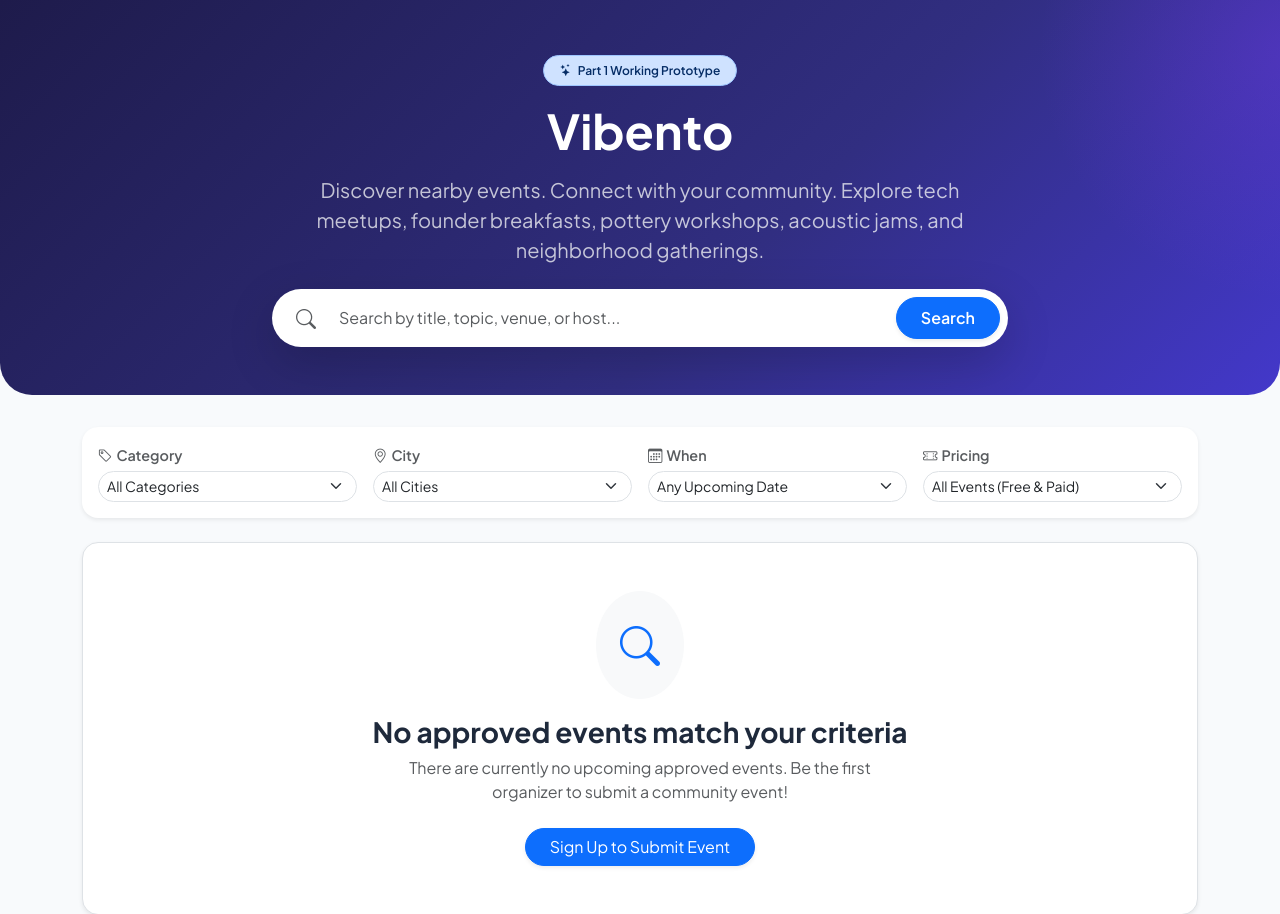
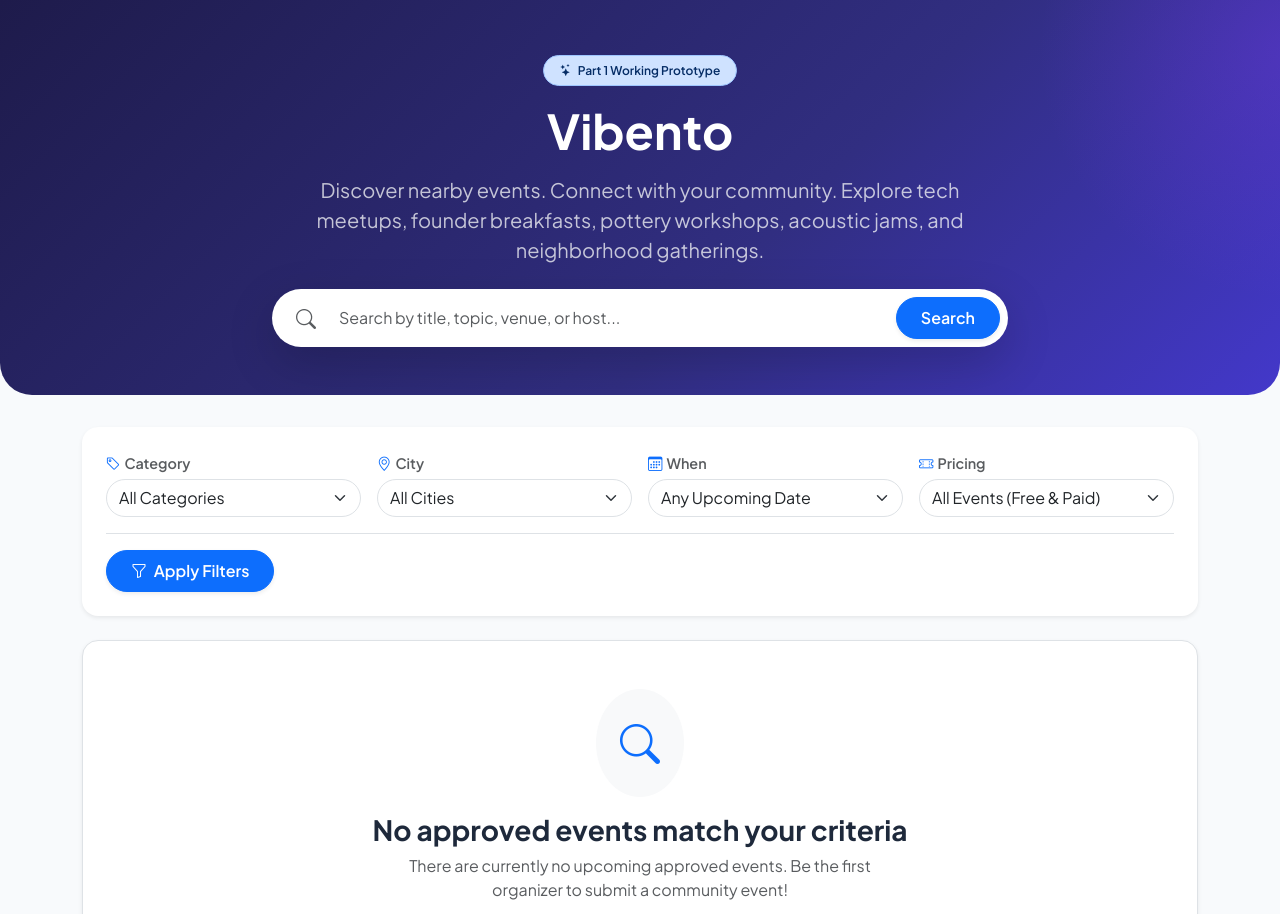
Before and after one commit to itsLUNEXA/LOOPHOLES-SHIVAM, a Django app: page / in a window 1280 px wide. Shown: the part 80-994 px from the top of the page. Run offline with Django 5.2, Linux system fonts and the light colour scheme; data that the repository does not hold is empty.

Commit message:
Fix filter bar dropdowns, elevation, and card click behavior

```diff
--- a/events/views.py
+++ b/events/views.py
@@ -67,21 +67,41 @@ def event_list(request):
     # Date range filters
     today = timezone.localdate()
     if date_range == 'today':
-        events = events.filter(start_datetime__date=today)
+        events = events.filter(
+            start_datetime__date__lte=today,
+            end_datetime__date__gte=today
+        )
     elif date_range == 'tomorrow':
-        events = events.filter(start_datetime__date=today + timedelta(days=1))
+        tomorrow = today + timedelta(days=1)
+        events = events.filter(
+            start_datetime__date__lte=tomorrow,
+            end_datetime__date__gte=tomorrow
+        )
     elif date_range == 'this_weekend':
-        # Saturday and Sunday of current week
+        # Saturday and Sunday
         weekday = today.weekday()  # Monday is 0, Sunday is 6
-        saturday = today + timedelta(days=(5 - weekday))
-        sunday = today + timedelta(days=(6 - weekday))
-        events = events.filter(start_datetime__date__range=[saturday, sunday])
+        if weekday == 6:  # Sunday
+            saturday = today - timedelta(days=1)
+            sunday = today
+        elif weekday == 5:  # Saturday
+            saturday = today
+            sunday = today + timedelta(days=1)
+        else:  # Monday through Friday
+            saturday = today + timedelta(days=(5 - weekday))
+            sunday = saturday + timedelta(days=1)
+        events = events.filter(
+            start_datetime__date__lte=sunday,
+            end_datetime__date__gte=saturday
+        )
     elif date_range == 'this_week':
-        events = events.filter(start_datetime__date__range=[today, today + timedelta(days=7)])
+        events = events.filter(
+            start_datetime__date__lte=today + timedelta(days=7),
+            end_datetime__date__gte=today
+        )
     elif date_range == 'this_month':
         events = events.filter(
-            start_datetime__year=today.year,
-            start_datetime__month=today.month
+            start_datetime__date__lte=today + timedelta(days=30),
+            end_datetime__date__gte=today
         )
 
     # Custom date picker filtering
@@ -104,18 +124,28 @@ def event_list(request):
 
     # Context helpers
     categories = Category.objects.all()
-    available_cities = Event.objects.filter(
+    raw_cities = Event.objects.filter(
         review_status='approved',
         event_status='scheduled',
         end_datetime__gte=now
     ).values_list('city', flat=True).distinct()
+
+    # Normalize city names to avoid duplicate cases (e.g. 'delhi' vs 'Delhi')
+    city_dict = {}
+    for c in raw_cities:
+        if c and c.strip():
+            clean = c.strip()
+            key = clean.lower()
+            if key not in city_dict or clean[0].isupper():
+                city_dict[key] = clean.title()
+    available_cities = sorted(list(city_dict.values()))
 
     has_filters = any([q, category_slug, city, area, pricing, date_range, start_date_str, end_date_str])
 
     return render(request, 'events/event_list.html', {
         'events': page_obj,
         'categories': categories,
-        'available_cities': sorted(list(set(available_cities))),
+        'available_cities': available_cities,
         'selected_category': category_slug,
         'selected_city': city,
         'selected_area': area,
--- a/static/css/custom.css
+++ b/static/css/custom.css
@@ -65,8 +65,25 @@ main {
   border-radius: 50%;
 }
 
+/* Filter Section Elevation */
+.filter-card {
+  position: relative;
+  z-index: 50;
+  pointer-events: auto;
+}
+
+.filter-card select,
+.filter-card button,
+.filter-card a {
+  position: relative;
+  z-index: 51;
+  pointer-events: auto;
+}
+
 /* Event Cards */
 .event-card {
+  position: relative;
+  z-index: 1;
   border: 1px solid var(--border-light);
   border-radius: 1rem;
   background: var(--card-bg);
@@ -75,6 +92,14 @@ main {
   height: 100%;
   display: flex;
   flex-direction: column;
+}
+
+.card-title-link {
+  transition: color 0.15s ease-in-out;
+}
+
+.card-title-link:hover {
+  color: var(--primary-accent) !important;
 }
 
 .event-card:hover {
--- a/templates/events/event_list.html
+++ b/templates/events/event_list.html
@@ -17,7 +17,7 @@
     <!-- Search Form -->
     <div class="row justify-content-center">
       <div class="col-lg-8">
-        <form method="get" action="{% url 'events:event_list' %}" class="d-flex gap-2 bg-white p-2 rounded-pill shadow-lg">
+        <form method="get" action="{% url 'events:event_list' %}#filter-section" class="d-flex gap-2 bg-white p-2 rounded-pill shadow-lg">
           <div class="input-group border-0">
             <span class="input-group-text bg-transparent border-0 text-muted ps-3">
               <i class="bi bi-search fs-5"></i>
@@ -38,16 +38,16 @@
 </section>
 
 <!-- Filter Section -->
-<div class="container mb-4">
-  <div class="card border-0 shadow-sm rounded-4 p-3 bg-white">
-    <form method="get" action="{% url 'events:event_list' %}">
+<div class="container mb-4 position-relative" id="filter-section" style="z-index: 50;">
+  <div class="card border-0 shadow-sm rounded-4 p-3 p-md-4 bg-white position-relative filter-card" style="z-index: 50;">
+    <form method="get" action="{% url 'events:event_list' %}#filter-section" id="filterForm" autocomplete="off">
       {% if search_query %}<input type="hidden" name="q" value="{{ search_query }}">{% endif %}
 
-      <div class="row g-3 align-items-center">
+      <div class="row g-3">
         <!-- Category Filter -->
-        <div class="col-md-3 col-sm-6">
-          <label class="form-label small text-muted mb-1"><i class="bi bi-tag me-1"></i>Category</label>
-          <select name="category" class="form-select form-select-sm rounded-pill" onchange="this.form.submit()">
+        <div class="col-lg-3 col-md-6 col-12">
+          <label for="filter-category" class="form-label small fw-semibold text-muted mb-1"><i class="bi bi-tag me-1 text-primary"></i>Category</label>
+          <select id="filter-category" name="category" class="form-select rounded-pill shadow-none">
             <option value="">All Categories</option>
             {% for cat in categories %}
               <option value="{{ cat.slug }}" {% if selected_category == cat.slug %}selected{% endif %}>{{ cat.name }}</option>
@@ -56,33 +56,33 @@
         </div>
 
         <!-- City Filter -->
-        <div class="col-md-3 col-sm-6">
-          <label class="form-label small text-muted mb-1"><i class="bi bi-geo-alt me-1"></i>City</label>
-          <select name="city" class="form-select form-select-sm rounded-pill" onchange="this.form.submit()">
+        <div class="col-lg-3 col-md-6 col-12">
+          <label for="filter-city" class="form-label small fw-semibold text-muted mb-1"><i class="bi bi-geo-alt me-1 text-primary"></i>City</label>
+          <select id="filter-city" name="city" class="form-select rounded-pill shadow-none">
             <option value="">All Cities</option>
             {% for city_name in available_cities %}
-              <option value="{{ city_name }}" {% if selected_city == city_name %}selected{% endif %}>{{ city_name }}</option>
+              <option value="{{ city_name }}" {% if selected_city|lower == city_name|lower %}selected{% endif %}>{{ city_name }}</option>
             {% endfor %}
           </select>
         </div>
 
         <!-- Date Range Filter -->
-        <div class="col-md-3 col-sm-6">
-          <label class="form-label small text-muted mb-1"><i class="bi bi-calendar3 me-1"></i>When</label>
-          <select name="date_range" class="form-select form-select-sm rounded-pill" onchange="this.form.submit()">
+        <div class="col-lg-3 col-md-6 col-12">
+          <label for="filter-date-range" class="form-label small fw-semibold text-muted mb-1"><i class="bi bi-calendar3 me-1 text-primary"></i>When</label>
+          <select id="filter-date-range" name="date_range" class="form-select rounded-pill shadow-none">
             <option value="" {% if not selected_date_range %}selected{% endif %}>Any Upcoming Date</option>
             <option value="today" {% if selected_date_range == 'today' %}selected{% endif %}>Today</option>
             <option value="tomorrow" {% if selected_date_range == 'tomorrow' %}selected{% endif %}>Tomorrow</option>
             <option value="this_weekend" {% if selected_date_range == 'this_weekend' %}selected{% endif %}>This Weekend</option>
             <option value="this_week" {% if selected_date_range == 'this_week' %}selected{% endif %}>Next 7 Days</option>
-            <option value="this_month" {% if selected_date_range == 'this_month' %}selected{% endif %}>This Month</option>
+            <option value="this_month" {% if selected_date_range == 'this_month' %}selected{% endif %}>Next 30 Days</option>
           </select>
         </div>
 
         <!-- Pricing Filter -->
-        <div class="col-md-3 col-sm-6">
-          <label class="form-label small text-muted mb-1"><i class="bi bi-ticket-perforated me-1"></i>Pricing</label>
-          <select name="pricing" class="form-select form-select-sm rounded-pill" onchange="this.form.submit()">
+        <div class="col-lg-3 col-md-6 col-12">
+          <label for="filter-pricing" class="form-label small fw-semibold text-muted mb-1"><i class="bi bi-ticket-perforated me-1 text-primary"></i>Pricing</label>
+          <select id="filter-pricing" name="pricing" class="form-select rounded-pill shadow-none">
             <option value="" {% if not selected_pricing %}selected{% endif %}>All Events (Free & Paid)</option>
             <option value="free" {% if selected_pricing == 'free' %}selected{% endif %}>Free Only</option>
             <option value="paid" {% if selected_pricing == 'paid' %}selected{% endif %}>Paid Only</option>
@@ -90,17 +90,40 @@
         </div>
       </div>
 
-      <!-- Reset Filter Link -->
+      <!-- Action Bar -->
+      <div class="d-flex flex-wrap align-items-center justify-content-between gap-2 mt-3 pt-3 border-top">
+        <div class="d-flex align-items-center flex-wrap gap-2">
+          <button type="submit" class="btn btn-primary rounded-pill px-4 fw-semibold shadow-sm py-2">
+            <i class="bi bi-funnel me-1"></i> Apply Filters
+          </button>
           {% if has_filters %}
-        <div class="d-flex align-items-center justify-content-between mt-3 pt-2 border-top">
-          <div class="small text-muted">
-            Filtered results: <strong>{{ total_events_count }}</strong> approved event{{ total_events_count|pluralize }} found.
+            <a href="{% url 'events:event_list' %}#filter-section" class="btn btn-outline-danger rounded-pill px-3 py-2 shadow-sm">
+              <i class="bi bi-arrow-counterclockwise me-1"></i> Reset Filters
+            </a>
+          {% endif %}
         </div>
-          <a href="{% url 'events:event_list' %}" class="btn btn-outline-danger btn-sm rounded-pill px-3">
-            <i class="bi bi-x-circle me-1"></i> Reset Filters
-          </a>
+
+        {% if has_filters %}
+          <div class="small text-muted d-flex align-items-center flex-wrap gap-2">
+            <span><strong>{{ total_events_count }}</strong> event{{ total_events_count|pluralize }} found:</span>
+            {% if selected_category %}
+              <span class="badge bg-primary-subtle text-primary border border-primary-subtle rounded-pill">Category: {{ selected_category }}</span>
+            {% endif %}
+            {% if selected_city %}
+              <span class="badge bg-info-subtle text-info-emphasis border border-info-subtle rounded-pill">City: {{ selected_city }}</span>
+            {% endif %}
+            {% if selected_date_range %}
+              <span class="badge bg-warning-subtle text-warning-emphasis border border-warning-subtle rounded-pill">When: {{ selected_date_range }}</span>
+            {% endif %}
+            {% if selected_pricing %}
+              <span class="badge bg-success-subtle text-success-emphasis border border-success-subtle rounded-pill">Pricing: {{ selected_pricing|title }}</span>
+            {% endif %}
+            {% if search_query %}
+              <span class="badge bg-dark-subtle text-dark-emphasis border border-secondary-subtle rounded-pill">Search: "{{ search_query }}"</span>
+            {% endif %}
           </div>
         {% endif %}
+      </div>
     </form>
   </div>
 </div>
@@ -111,8 +134,9 @@
     <div class="row row-cols-1 row-cols-md-2 row-cols-lg-3 g-4">
       {% for event in events %}
         <div class="col">
-          <div class="event-card">
+          <div class="event-card position-relative">
             <!-- Event Card Image / Poster -->
+            <a href="{{ event.get_absolute_url }}" class="d-block text-decoration-none">
               <div class="event-card-img-wrapper position-relative">
                 {% if event.poster %}
                   <img src="{{ event.poster.url }}" alt="{{ event.title }}">
@@ -135,6 +159,7 @@
                   {% if event.is_free %}Free{% else %}₹{{ event.price }}{% endif %}
                 </span>
               </div>
+            </a>
 
             <!-- Card Body -->
             <div class="event-card-body">
@@ -156,7 +181,7 @@
               </div>
 
               <h5 class="fw-bold mb-2">
-                <a href="{{ event.get_absolute_url }}" class="text-decoration-none text-dark stretched-link">
+                <a href="{{ event.get_absolute_url }}" class="text-decoration-none text-dark card-title-link">
                   {{ event.title }}
                 </a>
               </h5>
@@ -171,9 +196,9 @@
                     <i class="bi bi-geo-alt-fill text-danger me-1"></i>
                     <strong>{{ event.area }}</strong>, {{ event.city }}
                   </div>
-                  <div class="text-truncate text-muted">
-                    <i class="bi bi-person me-1"></i>{{ event.organizer_display_name }}
-                  </div>
+                  <a href="{{ event.get_absolute_url }}" class="btn btn-sm btn-outline-primary rounded-pill px-3 py-1 fw-semibold text-nowrap">
+                    View <i class="bi bi-arrow-right ms-1"></i>
+                  </a>
                 </div>
               </div>
             </div>
```
Also changed, not shown: 1 other file. Lines whose indentation alone changed are shown as unchanged.
